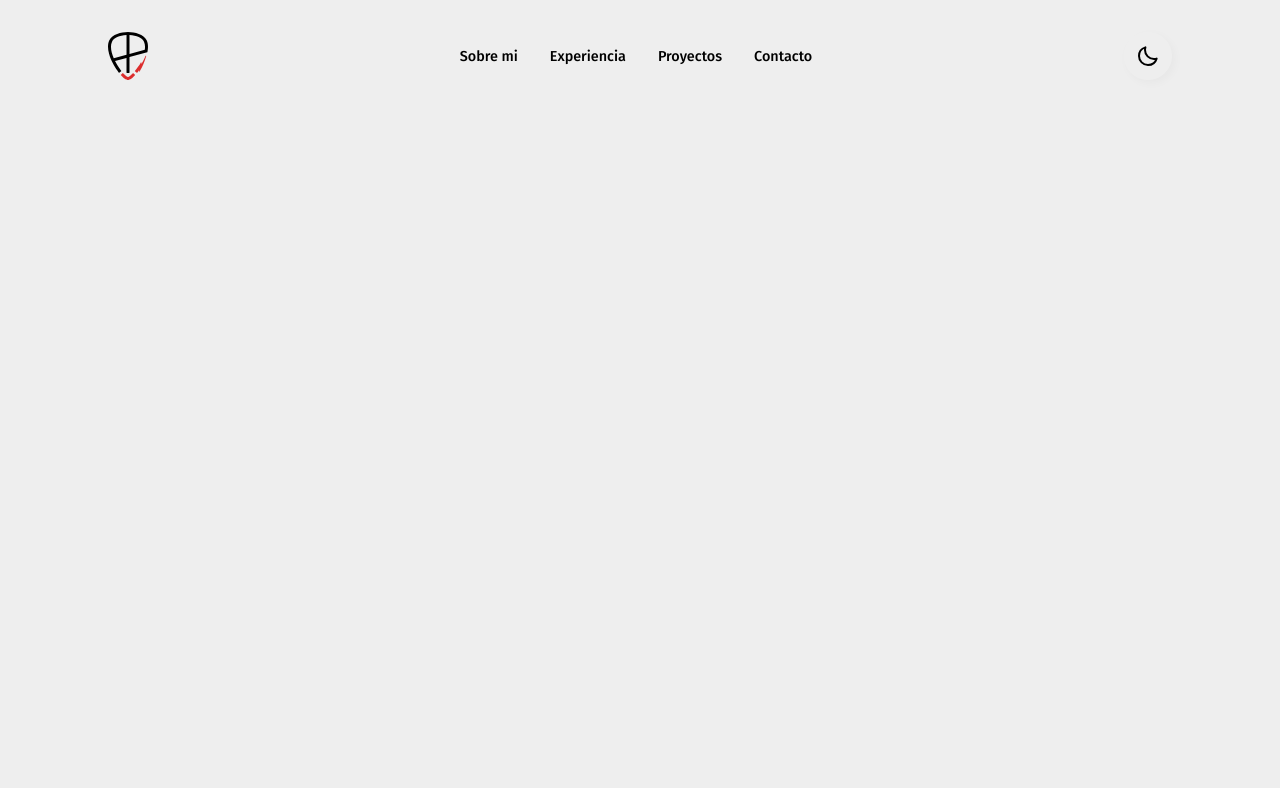
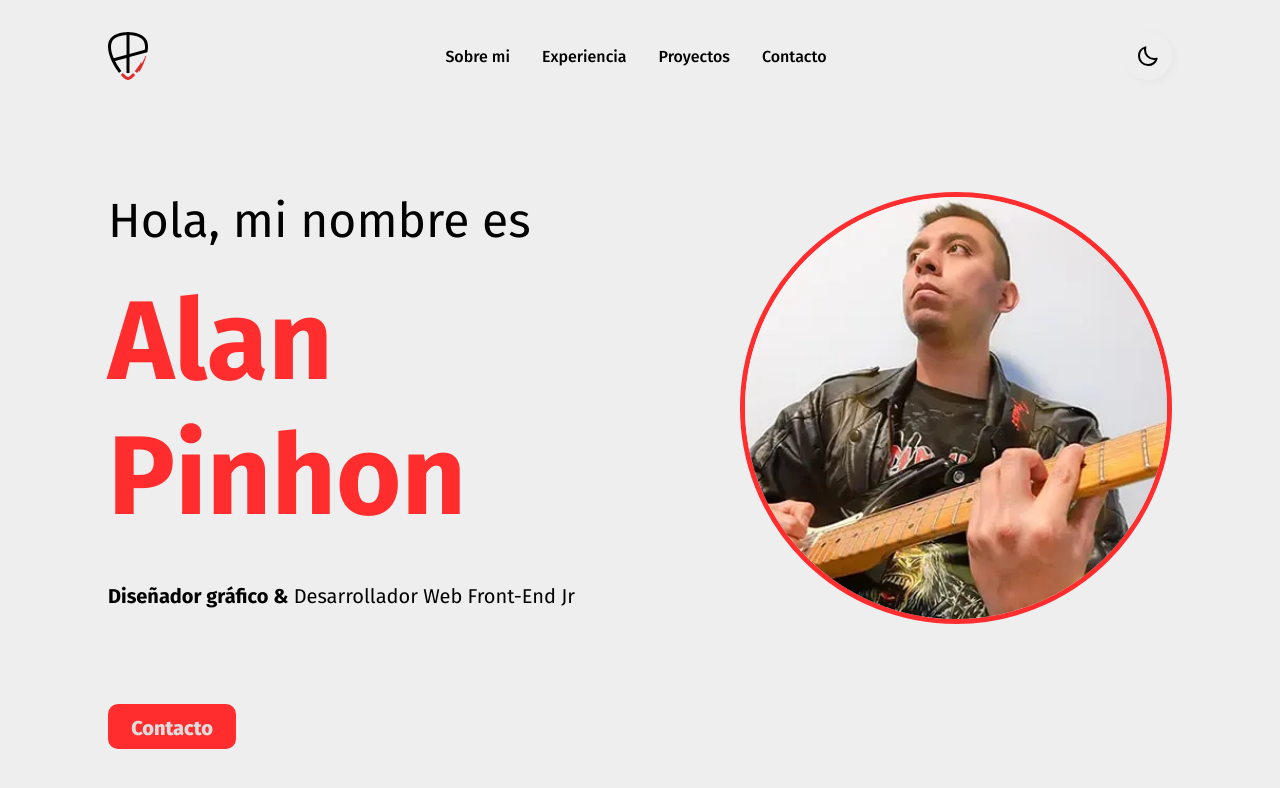
Before and after one commit to AlanPinhon/ap-portfolio, a React (Vite) app: page / in a window 1280 px wide. Shown: the top 788 px of the page. Built offline with nearby package versions, Linux system fonts and the light colour scheme.

Commit message:
refactor: updated header structure

```diff
--- a/src/App.tsx
+++ b/src/App.tsx
@@ -2,7 +2,7 @@ import { AboutMe } from "./components/AboutMe/AboutMe"
 import { Contact} from "./components/Contact/Contact"
 import { Experience } from "./components/Experience/Experience"
 import { Footer } from "./components/Footer/Footer"
-import { Hero } from "./components/Hero/Hero"
+import { Header } from "./components/Header/Header"
 import { Navbar } from "./components/Navbar/Navbar"
 import { Projects } from "./components/Projects/Projects"
 import { Skills } from "./components/Skills/Skills"
@@ -11,7 +11,7 @@ import { ThemeProvider } from "./context/ThemeProvider"
 export const App = () => (
   <ThemeProvider>
     <Navbar/>
-    {/* <Hero/> */}
+    <Header/>
     {/* <AboutMe/> */}
     {/* <Experience/> */}
     {/* <Skills/> */}
--- /dev/null
+++ b/src/components/Header/Header.tsx
@@ -0,0 +1,23 @@
+import { ContactButton } from "../ContactButton/ContactButton"
+import AlanPhoto from '../../assets/img/ap-photos/foto_hero.webp';
+import './HeaderStyles.css';
+
+export const Header = () => {
+  return (
+    <section className="header-container container">
+      <div className="header-text-container">
+        <div className="text-container">
+          <h3 className="welcome-text">Hola, mi nombre es</h3>
+          <h1 className="name-text">Alan Pinhon</h1>
+          <p className="description">
+            <strong>Diseñador gráfico &</strong> Desarrollador Web Front-End Jr
+          </p>
+        </div>
+      <ContactButton/>
+      </div>
+      <div className="welcome-photo-container">
+        <img src={AlanPhoto} alt="alan-pinhon-photo" />
+      </div>
+    </section>
+  )
+}
--- a/src/components/Hero/HeroStyles.css
+++ b/src/components/Header/HeaderStyles.css
@@ -1,15 +1,21 @@
-.welcome-container {
+.header-container {
   display: flex;
   justify-content: space-between;
-  padding: 2.5rem 5rem;
+  padding: 5rem 0;
 }
 
-.welcome-container-presentation {
+.header-text-container {
+  width: 32.75rem;
   display: flex;
   flex-direction: column;
   align-items: flex-start;
   justify-content: center;
-  width: 25rem;
+  gap: 5rem;
+
+  & .text-container {
+    display: flex;
+    flex-direction: column;
+    gap: 1.5rem;
 
     & .welcome-text {
       font-size: var(--subtitle-size);
@@ -26,20 +32,18 @@
       margin: 1rem 0;
       font-size: var(--hero-text-size);
       font-weight: var(--fira-regular);
-
-    & .profession {
-      color: var(--rock-red);
-    }
     }
   }
 
+}
+
 .welcome-photo-container {
-  width: 22.5rem;
+  width: 27rem;
 
   & img{
     width: 100%;
     border-radius: 50%;
-    border: .25rem solid var(--rock-red);
+    border: 5px solid var(--rock-red);
     object-fit: fill;
     object-position: center center;
   }
--- a/src/index.css
+++ b/src/index.css
@@ -37,11 +37,11 @@
   --fira-bold: 700;
   --fira-extrabold: 800;
   --fira-black: 900;
-  --title-size: 3rem;
-  --subtitle-size: 1.5rem;
-  --hero-text-size: 1.2rem;
+  --title-size: 7rem;
+  --subtitle-size: 3rem;
+  --hero-text-size: 1.25rem;
   --paragraph-size: 1rem;
-  --links-size: .9rem;
+  --links-size: 1rem;
 }
 
 [data-theme="dark"] {
```
Also changed, not shown: src/components/Hero/Hero.tsx (deleted, +0 -25 lines). Lines whose indentation alone changed are shown as unchanged.
